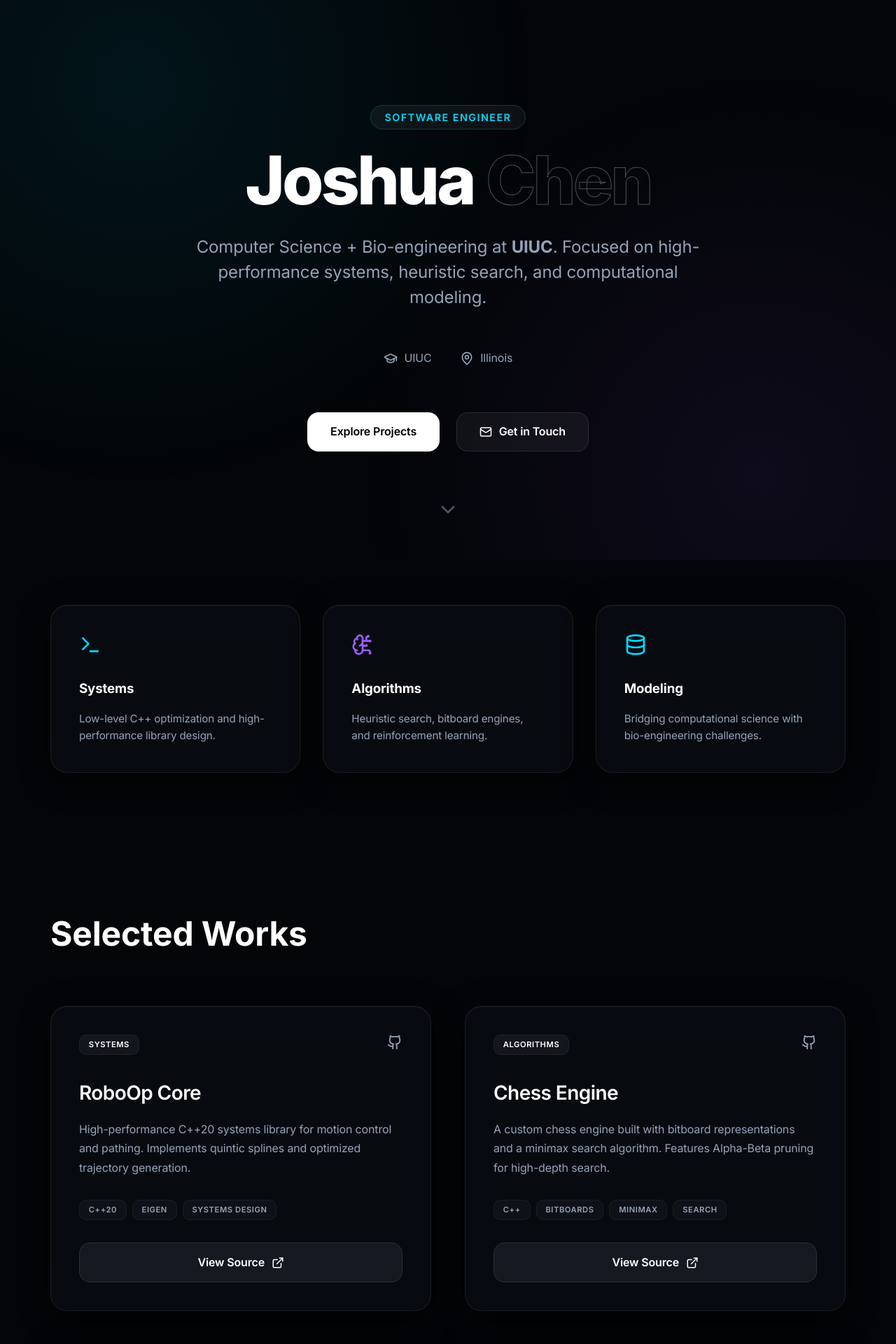
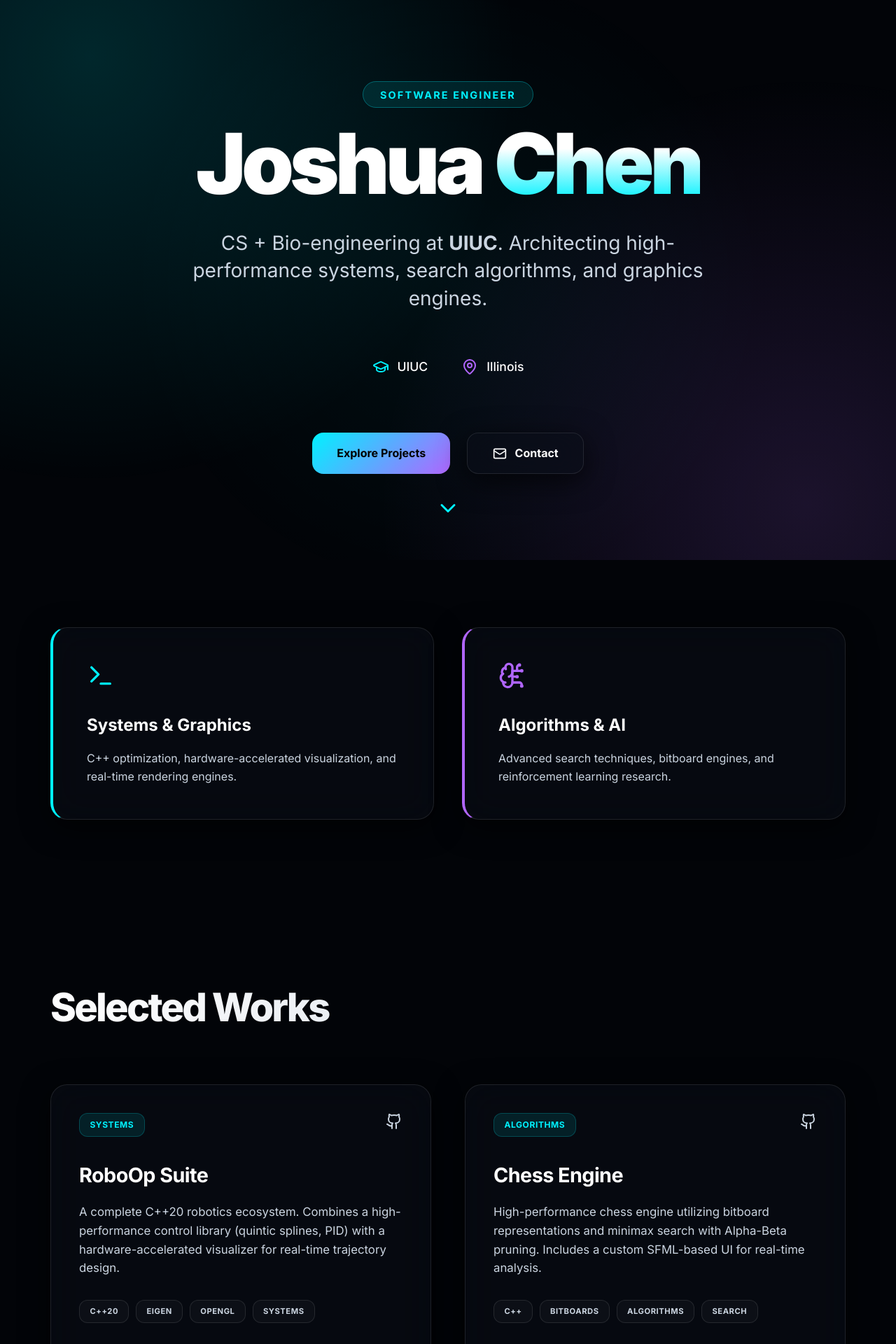
Before and after one commit to joshuachen6/portfolio-website, a React (Vite) app: page / in a window 1280 px wide. Shown: the top 1920 px of the page at 70% size. Built offline with nearby package versions, Linux system fonts and the light colour scheme.

Commit message:
Fix linting and deploy final polished portfolio

```diff
--- a/src/App.tsx
+++ b/src/App.tsx
@@ -1,4 +1,4 @@
-import { Mail, Github, Linkedin, Database, ChevronDown, GraduationCap, MapPin, Terminal, BrainCircuit } from 'lucide-react';
+import { Mail, Github, Linkedin, ChevronDown, GraduationCap, MapPin, Terminal, BrainCircuit } from 'lucide-react';
 import ProjectCard from './components/ProjectCard';
 import { projects } from './data/projects';
 
@@ -10,72 +10,72 @@ function App() {
       {/* Hero Section */}
       <header style={{ minHeight: '100vh', display: 'flex', alignItems: 'center', position: 'relative' }}>
         <div className="container">
-          <div style={{ maxWidth: '900px', margin: '0 auto', textAlign: 'center' }}>
+          <div style={{ maxWidth: '1000px', margin: '0 auto', textAlign: 'center' }}>
             <div style={{ marginBottom: '2rem' }}>
               <span style={{
-                background: 'rgba(255, 255, 255, 0.05)',
-                padding: '0.5rem 1.25rem',
+                background: 'rgba(0, 242, 255, 0.1)',
+                padding: '0.6rem 1.5rem',
                 borderRadius: '100px',
                 fontSize: '0.9rem',
-                fontWeight: 600,
+                fontWeight: 700,
                 color: 'var(--accent-cyan)',
-                border: '1px solid rgba(0, 217, 255, 0.2)',
+                border: '1px solid rgba(0, 242, 255, 0.3)',
                 textTransform: 'uppercase',
-                letterSpacing: '0.1em'
+                letterSpacing: '0.15em'
               }}>
                 Software Engineer
               </span>
             </div>
-            <h1 style={{ fontSize: 'clamp(3rem, 10vw, 6rem)', lineHeight: 0.95, fontWeight: 800, marginBottom: '2rem', color: '#fff', letterSpacing: '-0.04em' }}>
-              Joshua <span style={{ color: 'transparent', WebkitTextStroke: '1px rgba(255,255,255,0.3)' }}>Chen</span>
+            <h1 style={{ fontSize: 'clamp(3.5rem, 12vw, 7.5rem)', lineHeight: 0.9, fontWeight: 900, marginBottom: '2.5rem', color: '#fff', letterSpacing: '-0.05em' }}>
+              Joshua <span style={{
+                background: 'linear-gradient(to bottom, #fff 30%, var(--accent-cyan) 100%)',
+                WebkitBackgroundClip: 'text',
+                WebkitTextFillColor: 'transparent',
+                display: 'inline-block'
+              }}>Chen</span>
             </h1>
-            <p style={{ fontSize: 'clamp(1.25rem, 3vw, 1.5rem)', color: 'var(--text-dim)', marginBottom: '3rem', maxWidth: '750px', margin: '0 auto 3.5rem', fontWeight: 400, lineHeight: 1.5 }}>
-              Computer Science + Bio-engineering at <strong>UIUC</strong>.
-              Focused on high-performance systems, heuristic search, and computational modeling.
+            <p style={{ fontSize: 'clamp(1.25rem, 3.5vw, 1.75rem)', color: 'var(--text-dim)', marginBottom: '3.5rem', maxWidth: '800px', margin: '0 auto 4rem', fontWeight: 400, lineHeight: 1.4 }}>
+              CS + Bio-engineering at <strong>UIUC</strong>.
+              Architecting high-performance systems, search algorithms, and graphics engines.
             </p>
 
-            <div style={{ display: 'flex', justifyContent: 'center', gap: '2.5rem', marginBottom: '4rem', color: 'var(--text-dim)', fontSize: '1rem' }}>
-              <span style={{ display: 'flex', alignItems: 'center', gap: '0.6rem' }}>
-                <GraduationCap size={20} /> UIUC
+            <div style={{ display: 'flex', justifyContent: 'center', gap: '3rem', marginBottom: '5rem', color: '#fff', fontSize: '1.1rem', fontWeight: 500 }}>
+              <span style={{ display: 'flex', alignItems: 'center', gap: '0.75rem' }}>
+                <GraduationCap size={24} color="var(--accent-cyan)" /> UIUC
               </span>
-              <span style={{ display: 'flex', alignItems: 'center', gap: '0.6rem' }}>
-                <MapPin size={20} /> Illinois
+              <span style={{ display: 'flex', alignItems: 'center', gap: '0.75rem' }}>
+                <MapPin size={24} color="var(--accent-purple)" /> Illinois
               </span>
             </div>
 
             <div style={{ display: 'flex', gap: '1.5rem', justifyContent: 'center', flexWrap: 'wrap' }}>
-              <a href="#projects" className="btn-primary" style={{ background: '#fff', color: '#000' }}>
+              <a href="#projects" className="btn-primary">
                 Explore Projects
               </a>
-              <a href="mailto:jhc3628@gmail.com" className="btn-primary">
-                <Mail size={18} /> Get in Touch
+              <a href="mailto:jhc3628@gmail.com" className="glass-card" style={{ padding: '1rem 2.2rem', textDecoration: 'none', color: '#fff', display: 'flex', alignItems: 'center', gap: '0.75rem', fontWeight: 700, borderRadius: '16px' }}>
+                <Mail size={20} /> Contact
               </a>
             </div>
           </div>
         </div>
-        <div style={{ position: 'absolute', bottom: '3rem', left: '50%', transform: 'translateX(-50%)', color: 'var(--text-dim)', opacity: 0.5 }}>
-          <ChevronDown size={32} />
+        <div style={{ position: 'absolute', bottom: '3rem', left: '50%', transform: 'translateX(-50%)', color: 'var(--accent-cyan)', animation: 'bounce 2s infinite' }}>
+          <ChevronDown size={36} />
         </div>
       </header>
 
-      {/* Categories/Stats */}
-      <section style={{ padding: '4rem 0' }}>
+      {/* Domain Focus */}
+      <section style={{ padding: '6rem 0' }}>
         <div className="container">
-          <div style={{ display: 'grid', gridTemplateColumns: 'repeat(auto-fit, minmax(250px, 1fr))', gap: '2rem' }}>
-            <div className="glass-card" style={{ padding: '2.5rem', textAlign: 'left' }}>
-              <Terminal size={32} color="var(--accent-cyan)" style={{ marginBottom: '1.5rem' }} />
-              <h3 style={{ marginBottom: '1rem', color: '#fff' }}>Systems</h3>
-              <p style={{ color: 'var(--text-dim)', fontSize: '0.95rem' }}>Low-level C++ optimization and high-performance library design.</p>
+          <div style={{ display: 'grid', gridTemplateColumns: 'repeat(auto-fit, minmax(300px, 1fr))', gap: '2.5rem' }}>
+            <div className="glass-card" style={{ padding: '3rem', textAlign: 'left', borderLeft: '4px solid var(--accent-cyan)' }}>
+              <Terminal size={40} color="var(--accent-cyan)" style={{ marginBottom: '1.5rem' }} />
+              <h3 style={{ fontSize: '1.5rem', marginBottom: '1rem', color: '#fff' }}>Systems & Graphics</h3>
+              <p style={{ color: 'var(--text-dim)', fontSize: '1rem', lineHeight: 1.6 }}>C++ optimization, hardware-accelerated visualization, and real-time rendering engines.</p>
             </div>
-            <div className="glass-card" style={{ padding: '2.5rem', textAlign: 'left' }}>
-              <BrainCircuit size={32} color="var(--accent-purple)" style={{ marginBottom: '1.5rem' }} />
-              <h3 style={{ marginBottom: '1rem', color: '#fff' }}>Algorithms</h3>
-              <p style={{ color: 'var(--text-dim)', fontSize: '0.95rem' }}>Heuristic search, bitboard engines, and reinforcement learning.</p>
-            </div>
-            <div className="glass-card" style={{ padding: '2.5rem', textAlign: 'left' }}>
-              <Database size={32} color="var(--accent-cyan)" style={{ marginBottom: '1.5rem' }} />
-              <h3 style={{ marginBottom: '1rem', color: '#fff' }}>Modeling</h3>
-              <p style={{ color: 'var(--text-dim)', fontSize: '0.95rem' }}>Bridging computational science with bio-engineering challenges.</p>
+            <div className="glass-card" style={{ padding: '3rem', textAlign: 'left', borderLeft: '4px solid var(--accent-purple)' }}>
+              <BrainCircuit size={40} color="var(--accent-purple)" style={{ marginBottom: '1.5rem' }} />
+              <h3 style={{ fontSize: '1.5rem', marginBottom: '1rem', color: '#fff' }}>Algorithms & AI</h3>
+              <p style={{ color: 'var(--text-dim)', fontSize: '1rem', lineHeight: 1.6 }}>Advanced search techniques, bitboard engines, and reinforcement learning research.</p>
             </div>
           </div>
         </div>
@@ -84,8 +84,8 @@ function App() {
       {/* Projects Section */}
       <section id="projects" style={{ padding: '8rem 0' }}>
         <div className="container">
-          <h2 className="section-title" style={{ textAlign: 'left', marginBottom: '4rem' }}>Selected Works</h2>
-          <div style={{ display: 'grid', gridTemplateColumns: 'repeat(auto-fill, minmax(360px, 1fr))', gap: '3rem' }}>
+          <h2 className="section-title">Selected Works</h2>
+          <div style={{ display: 'grid', gridTemplateColumns: 'repeat(auto-fill, minmax(380px, 1fr))', gap: '3rem' }}>
             {projects.map(project => (
               <ProjectCard key={project.id} project={project} />
             ))}
@@ -94,35 +94,38 @@ function App() {
       </section>
 
       {/* Footer */}
-      <footer style={{ padding: '8rem 0 4rem', borderTop: '1px solid var(--card-border)' }}>
+      <footer style={{ padding: '10rem 0 5rem', borderTop: '1px solid var(--card-border)', background: 'linear-gradient(to bottom, transparent, rgba(0,242,255,0.02))' }}>
         <div className="container">
-          <div style={{ display: 'flex', justifyContent: 'space-between', alignItems: 'center', flexWrap: 'wrap', gap: '3rem' }}>
+          <div style={{ display: 'flex', justifyContent: 'space-between', alignItems: 'center', flexWrap: 'wrap', gap: '4rem' }}>
             <div>
-              <h3 style={{ fontSize: '2rem', marginBottom: '0.5rem', fontWeight: 700, color: '#fff' }}>Joshua Chen</h3>
-              <p style={{ color: 'var(--text-dim)' }}>CS + Bio-E @ UIUC &copy; {new Date().getFullYear()}</p>
+              <h3 style={{ fontSize: '2.5rem', marginBottom: '0.75rem', fontWeight: 900, color: '#fff', letterSpacing: '-0.03em' }}>Joshua Chen</h3>
+              <p style={{ color: 'var(--text-dim)', fontSize: '1.1rem' }}>Software Engineer • CS + Bio-E @ UIUC</p>
             </div>
-            <div style={{ display: 'flex', gap: '2rem' }}>
-              <a href="https://github.com/joshuachen6" target="_blank" rel="noopener noreferrer" style={{ color: 'var(--text-dim)', transition: 'color 0.3s ease' }} onMouseOver={(e) => e.currentTarget.style.color = '#fff'}>
-                <Github size={28} />
+            <div style={{ display: 'flex', gap: '2.5rem' }}>
+              <a href="https://github.com/joshuachen6" target="_blank" rel="noopener noreferrer" style={{ color: 'var(--text-dim)', transition: 'all 0.3s ease' }} onMouseOver={(e) => {e.currentTarget.style.color = 'var(--accent-cyan)'; e.currentTarget.style.transform = 'translateY(-5px)';}} onMouseOut={(e) => {e.currentTarget.style.color = 'var(--text-dim)'; e.currentTarget.style.transform = 'translateY(0)';}}>
+                <Github size={32} />
               </a>
-              <a href="#" style={{ color: 'var(--text-dim)', transition: 'color 0.3s ease' }} onMouseOver={(e) => e.currentTarget.style.color = '#fff'}>
-                <Linkedin size={28} />
+              <a href="#" style={{ color: 'var(--text-dim)', transition: 'all 0.3s ease' }} onMouseOver={(e) => {e.currentTarget.style.color = 'var(--accent-purple)'; e.currentTarget.style.transform = 'translateY(-5px)';}} onMouseOut={(e) => {e.currentTarget.style.color = 'var(--text-dim)'; e.currentTarget.style.transform = 'translateY(0)';}}>
+                <Linkedin size={32} />
               </a>
-              <a href="mailto:jhc3628@gmail.com" style={{ color: 'var(--text-dim)', transition: 'color 0.3s ease' }} onMouseOver={(e) => e.currentTarget.style.color = '#fff'}>
-                <Mail size={28} />
+              <a href="mailto:jhc3628@gmail.com" style={{ color: 'var(--text-dim)', transition: 'all 0.3s ease' }} onMouseOver={(e) => {e.currentTarget.style.color = 'var(--accent-cyan)'; e.currentTarget.style.transform = 'translateY(-5px)';}} onMouseOut={(e) => {e.currentTarget.style.color = 'var(--text-dim)'; e.currentTarget.style.transform = 'translateY(0)';}}>
+                <Mail size={32} />
               </a>
             </div>
+          </div>
+          <div style={{ marginTop: '5rem', textAlign: 'center', color: 'rgba(255,255,255,0.2)', fontSize: '0.9rem' }}>
+            &copy; {new Date().getFullYear()} Joshua Chen. Built with React & TypeScript.
           </div>
         </div>
       </footer>
 
       <style>{`
-        @import url('https://fonts.googleapis.com/css2?family=Inter:wght@300;400;500;600;700;800&display=swap');
+        @import url('https://fonts.googleapis.com/css2?family=Inter:wght@400;500;600;700;800;900&display=swap');
         html { scroll-behavior: smooth; }
         @keyframes bounce {
           0%, 20%, 50%, 80%, 100% {transform: translateY(0) translateX(-50%);}
-          40% {transform: translateY(-10px) translateX(-50%);}
-          60% {transform: translateY(-5px) translateX(-50%);}
+          40% {transform: translateY(-15px) translateX(-50%);}
+          60% {transform: translateY(-7px) translateX(-50%);}
         }
       `}</style>
     </>
--- a/src/components/ProjectCard.tsx
+++ b/src/components/ProjectCard.tsx
@@ -9,18 +9,18 @@ const ProjectCard: React.FC<ProjectCardProps> = ({ project }) => {
   return (
     <div className="glass-card" style={{ padding: '2.5rem', display: 'flex', flexDirection: 'column', height: '100%' }}>
       <div style={{ display: 'flex', justifyContent: 'space-between', alignItems: 'flex-start', marginBottom: '1.5rem' }}>
-        <span className="tag" style={{ background: 'rgba(255, 255, 255, 0.05)', color: '#fff' }}>
+        <span className="tag" style={{ background: 'rgba(0, 242, 255, 0.1)', border: '1px solid rgba(0, 242, 255, 0.2)' }}>
           {project.category}
         </span>
-        <a href={project.githubUrl} target="_blank" rel="noopener noreferrer" style={{ color: 'var(--text-dim)', transition: 'color 0.3s ease' }} onMouseOver={(e) => e.currentTarget.style.color = '#fff'} onMouseOut={(e) => e.currentTarget.style.color = 'var(--text-dim)'}>
-          <Github size={22} />
+        <a href={project.githubUrl} target="_blank" rel="noopener noreferrer" style={{ color: 'var(--text-dim)', transition: 'all 0.3s ease' }} onMouseOver={(e) => {e.currentTarget.style.color = 'var(--accent-cyan)'; e.currentTarget.style.transform = 'scale(1.2)';}} onMouseOut={(e) => {e.currentTarget.style.color = 'var(--text-dim)'; e.currentTarget.style.transform = 'scale(1)';}}>
+          <Github size={24} />
         </a>
       </div>
-      <h3 style={{ fontSize: '1.75rem', marginBottom: '1rem', fontWeight: 600, color: '#fff', letterSpacing: '-0.02em' }}>{project.title}</h3>
-      <p style={{ color: 'var(--text-dim)', fontSize: '1rem', marginBottom: '2rem', flexGrow: 1, fontWeight: 400, lineHeight: 1.7 }}>{project.description}</p>
-      <div style={{ marginBottom: '2rem', display: 'flex', flexWrap: 'wrap', gap: '0.5rem' }}>
+      <h3 style={{ fontSize: '1.8rem', marginBottom: '1rem', fontWeight: 700, color: '#fff', letterSpacing: '-0.02em' }}>{project.title}</h3>
+      <p style={{ color: 'var(--text-dim)', fontSize: '1.05rem', marginBottom: '2rem', flexGrow: 1, fontWeight: 400, lineHeight: 1.6 }}>{project.description}</p>
+      <div style={{ marginBottom: '2rem', display: 'flex', flexWrap: 'wrap', gap: '0.6rem' }}>
         {project.tags.map(tag => (
-          <span key={tag} className="tag" style={{ margin: 0 }}>{tag}</span>
+          <span key={tag} className="tag" style={{ margin: 0, background: 'rgba(255, 255, 255, 0.03)', color: 'var(--text-dim)', fontSize: '0.7rem' }}>{tag}</span>
         ))}
       </div>
       <a href={project.githubUrl} target="_blank" rel="noopener noreferrer" className="btn-primary" style={{ justifyContent: 'center', width: '100%', fontSize: '1rem' }}>
--- a/src/data/projects.ts
+++ b/src/data/projects.ts
@@ -9,51 +9,43 @@ export interface Project {
 
 export const projects: Project[] = [
   {
-    id: 'roboop-core',
-    title: 'RoboOp Core',
-    description: 'High-performance C++20 systems library for motion control and pathing. Implements quintic splines and optimized trajectory generation.',
-    tags: ['C++20', 'Eigen', 'Systems Design'],
+    id: 'roboop-suite',
+    title: 'RoboOp Suite',
+    description: 'A complete C++20 robotics ecosystem. Combines a high-performance control library (quintic splines, PID) with a hardware-accelerated visualizer for real-time trajectory design.',
+    tags: ['C++20', 'Eigen', 'OpenGL', 'Systems'],
     githubUrl: 'https://github.com/joshuachen6/RoboOpSuite',
     category: 'Systems',
   },
   {
-    id: 'chess-cpp',
+    id: 'chess-engine',
     title: 'Chess Engine',
-    description: 'A custom chess engine built with bitboard representations and a minimax search algorithm. Features Alpha-Beta pruning for high-depth search.',
-    tags: ['C++', 'Bitboards', 'Minimax', 'Search'],
+    description: 'High-performance chess engine utilizing bitboard representations and minimax search with Alpha-Beta pruning. Includes a custom SFML-based UI for real-time analysis.',
+    tags: ['C++', 'Bitboards', 'Algorithms', 'Search'],
     githubUrl: 'https://github.com/joshuachen6/ChessCpp',
     category: 'Algorithms',
   },
   {
-    id: 'roboop-visualizer',
-    title: 'RoboOp Visualizer',
-    description: 'A desktop application for real-time trajectory inspection. Built with GLFW/ImGui to provide a low-latency, hardware-accelerated interface.',
-    tags: ['C++', 'OpenGL', 'ImGui', 'Visualization'],
-    githubUrl: 'https://github.com/joshuachen6/RoboOpSuite',
+    id: 'raycasting-engine',
+    title: 'Raycasting Engine',
+    description: 'A custom software-based renderer implementing DDA (Digital Differential Analysis) for real-time 3D environments. Focuses on performance and perspective-correct texture mapping.',
+    tags: ['C++', 'Graphics', 'Rendering', 'Mathematics'],
+    githubUrl: 'https://github.com/joshuachen6',
     category: 'Graphics',
   },
   {
-    id: 'robotics-gui-generator',
+    id: 'trajectory-generator',
     title: 'Trajectory Generator',
-    description: 'Interactive tool for generating Road Runner Java code. Features a virtual driving mode to map paths with immediate code export.',
-    tags: ['Python', 'Pyglet', 'Code Generation'],
+    description: 'Interactive Python tool for FTC robotics. Allows developers to map complex paths through a virtual driving interface and export optimized Java/Road Runner code.',
+    tags: ['Python', 'Pyglet', 'Automation', 'FTC'],
     githubUrl: 'https://github.com/joshuachen6/roboticsGUI',
     category: 'Tools',
   },
   {
     id: 'qlearning-rl',
     title: 'Reinforcement Learning',
-    description: 'Implementation of Q-Learning agents using libtorch. Explores model-based decision making and optimal search rollouts.',
-    tags: ['C++', 'PyTorch', 'ML', 'Q-Learning'],
+    description: 'Research into autonomous decision-making using libtorch and Q-Learning. Trains agents to optimize search rollouts in dynamic game environments.',
+    tags: ['C++', 'PyTorch', 'ML', 'AI'],
     githubUrl: 'https://github.com/joshuachen6/QLearning-Rollouts-TicTacToe',
     category: 'AI',
   },
-  {
-    id: 'search-sims',
-    title: 'Heuristic Search Sims',
-    description: 'A collection of simulations testing various heuristic search algorithms across different state-space environments.',
-    tags: ['C++', 'Algorithms', 'Heuristics'],
-    githubUrl: 'https://github.com/joshuachen6/ChessCpp',
-    category: 'Algorithms',
-  },
 ];
--- a/src/index.css
+++ b/src/index.css
@@ -1,13 +1,13 @@
 :root {
-  --bg-color: #030508;
-  --card-bg: rgba(15, 20, 30, 0.4);
-  --card-border: rgba(255, 255, 255, 0.08);
-  --accent-cyan: #00d9ff;
-  --accent-purple: #9d5cff;
-  --text-main: #f0f2f5;
-  --text-dim: #94a3b8;
-  --glass-blur: blur(30px);
-  --glass-shadow: 0 10px 40px rgba(0, 0, 0, 0.6), inset 0 1px 1px rgba(255, 255, 255, 0.05);
+  --bg-color: #020408;
+  --card-bg: rgba(10, 15, 25, 0.5);
+  --card-border: rgba(255, 255, 255, 0.1);
+  --accent-cyan: #00f2ff;
+  --accent-purple: #b166ff;
+  --text-main: #ffffff;
+  --text-dim: #cbd5e1;
+  --glass-blur: blur(25px);
+  --glass-shadow: 0 10px 40px rgba(0, 0, 0, 0.7);
 }
 
 * {
@@ -17,12 +17,11 @@
 }
 
 body {
-  font-family: 'Inter', 'Segoe UI', system-ui, -apple-system, sans-serif;
+  font-family: 'Inter', 'Segoe UI', sans-serif;
   background-color: var(--bg-color);
   color: var(--text-main);
   line-height: 1.6;
   overflow-x: hidden;
-  letter-spacing: -0.01em;
 }
 
 .bg-glow {
@@ -33,8 +32,9 @@ body {
   height: 100%;
   z-index: -1;
   background:
-    radial-gradient(circle at 15% 15%, rgba(0, 217, 255, 0.08) 0%, transparent 45%),
-    radial-gradient(circle at 85% 85%, rgba(157, 92, 255, 0.08) 0%, transparent 45%);
+    radial-gradient(circle at 10% 10%, rgba(0, 242, 255, 0.15) 0%, transparent 45%),
+    radial-gradient(circle at 90% 90%, rgba(177, 102, 255, 0.15) 0%, transparent 45%),
+    radial-gradient(circle at 50% 50%, rgba(0, 242, 255, 0.05) 0%, transparent 60%);
 }
 
 .container {
@@ -50,35 +50,37 @@ body {
   border: 1px solid var(--card-border);
   border-radius: 24px;
   box-shadow: var(--glass-shadow);
-  transition: all 0.4s cubic-bezier(0.4, 0, 0.2, 1);
+  transition: all 0.4s cubic-bezier(0.175, 0.885, 0.32, 1.275);
 }
 
 .glass-card:hover {
-  transform: translateY(-10px);
-  border-color: rgba(255, 255, 255, 0.15);
-  background: rgba(20, 25, 35, 0.5);
-  box-shadow: 0 20px 50px rgba(0, 0, 0, 0.8), inset 0 1px 1px rgba(255, 255, 255, 0.1);
+  transform: translateY(-10px) scale(1.02);
+  border-color: var(--accent-cyan);
+  background: rgba(15, 22, 35, 0.6);
+  box-shadow: 0 20px 60px rgba(0, 242, 255, 0.15);
 }
 
 .section-title {
-  font-size: 3rem;
-  font-weight: 700;
-  margin-bottom: 3rem;
-  color: #fff;
-  text-align: center;
+  font-size: 3.5rem;
+  font-weight: 800;
+  margin-bottom: 4rem;
+  background: linear-gradient(135deg, #fff 0%, var(--text-dim) 100%);
+  -webkit-background-clip: text;
+  -webkit-text-fill-color: transparent;
+  letter-spacing: -0.05em;
 }
 
 .tag {
   display: inline-block;
-  padding: 0.3rem 0.8rem;
-  border-radius: 10px;
-  font-size: 0.7rem;
-  font-weight: 600;
+  padding: 0.4rem 0.9rem;
+  border-radius: 12px;
+  font-size: 0.75rem;
+  font-weight: 700;
   margin-right: 0.5rem;
   margin-bottom: 0.5rem;
-  background: rgba(255, 255, 255, 0.03);
-  border: 1px solid rgba(255, 255, 255, 0.05);
-  color: var(--text-dim);
+  background: rgba(255, 255, 255, 0.05);
+  border: 1px solid rgba(255, 255, 255, 0.1);
+  color: var(--accent-cyan);
   text-transform: uppercase;
   letter-spacing: 0.05em;
 }
@@ -87,29 +89,23 @@ body {
   display: inline-flex;
   align-items: center;
   gap: 0.6rem;
-  padding: 0.9rem 2rem;
-  background: rgba(255, 255, 255, 0.05);
-  backdrop-filter: blur(10px);
-  color: #fff;
+  padding: 1rem 2.2rem;
+  background: linear-gradient(135deg, var(--accent-cyan) 0%, var(--accent-purple) 100%);
+  color: #000;
   text-decoration: none;
   border-radius: 16px;
-  font-weight: 600;
+  font-weight: 700;
   transition: all 0.3s ease;
-  border: 1px solid rgba(255, 255, 255, 0.1);
+  border: none;
 }
 
 .btn-primary:hover {
-  background: #fff;
-  color: #000;
   transform: scale(1.05);
-  box-shadow: 0 0 30px rgba(255, 255, 255, 0.2);
+  box-shadow: 0 0 30px rgba(0, 242, 255, 0.4);
 }
 
 @media (max-width: 768px) {
   .container {
     padding: 0 1.5rem;
   }
-  .section-title {
-    font-size: 2.5rem;
-  }
 }
```
